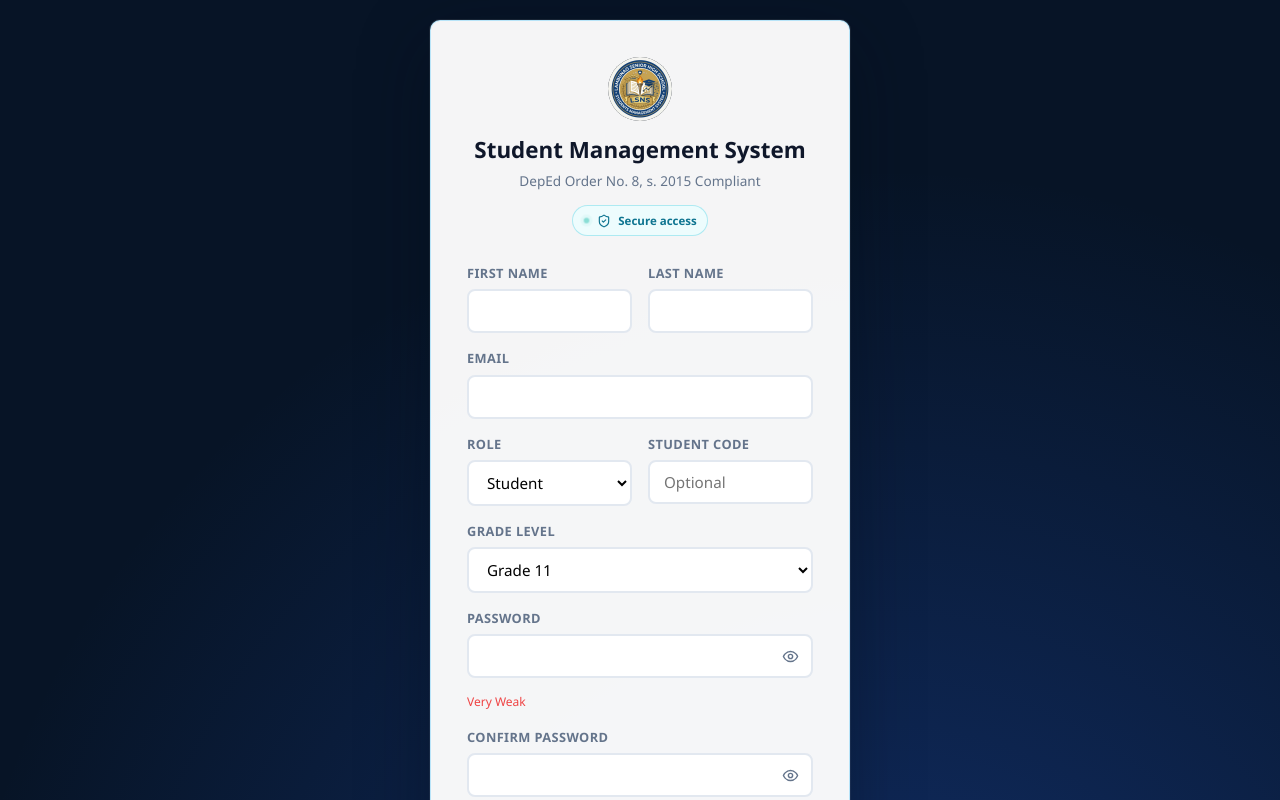
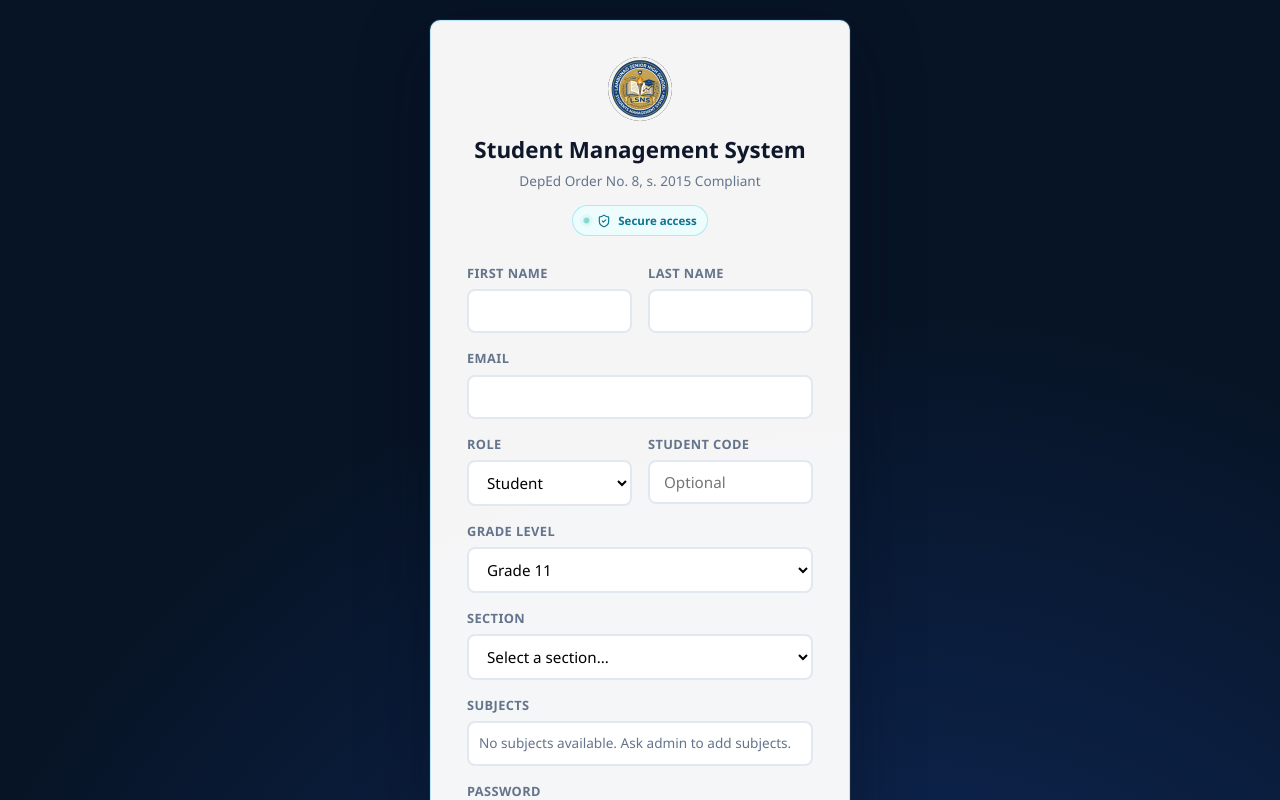
Before and after one commit to ronielnyke/LSNS_Portal, a React (Vite) app: page /register in a window 1280 px wide. Shown: the top 800 px of the page. Built offline with nearby package versions, Linux system fonts and the light colour scheme.

Commit message:
update code and styles

```diff
--- a/src/pages/Register.tsx
+++ b/src/pages/Register.tsx
@@ -12,7 +12,9 @@ export default function Register() {
   const { login } = useAuth();
   const [form, setForm] = useState({
     first_name: '', last_name: '', email: '', password: '', confirm: '',
-    role: 'student' as 'student' | 'teacher', code: '', grade_level: 'Grade 11'
+    role: 'student' as 'student' | 'teacher', code: '', grade_level: 'Grade 11',
+    section_id: null as number | null,
+    subject_ids: [] as number[],
   });
   const [error, setError] = useState('');
   const [loading, setLoading] = useState(false);
@@ -50,10 +52,10 @@ export default function Register() {
           first_name: form.first_name,
           last_name: form.last_name,
           grade_level: form.grade_level,
-          section_id: null,
-          subject_ids: [],
+          section_id: form.section_id,
+          subject_ids: form.subject_ids,
           created_at: new Date().toISOString(),
-          final_ban: false
+          final_ban: false,
         };
         db.students.add(student);
       } else {
@@ -97,6 +99,7 @@ export default function Register() {
           </div>
         </div>
         {form.role === 'student' && (
+          <>
             <div className="form-group">
               <label>Grade Level</label>
               <select value={form.grade_level} onChange={e=>setForm({...form,grade_level:e.target.value})}>
@@ -104,6 +107,33 @@ export default function Register() {
                 <option value="Grade 12">Grade 12</option>
               </select>
             </div>
+            <div className="form-group">
+              <label>Section</label>
+              <select value={form.section_id ?? ''} onChange={e=>setForm({...form,section_id:e.target.value ? Number(e.target.value) : null})}>
+                <option value="">Select a section...</option>
+                {db.sections.getAll().map(section => (
+                  <option key={section.id} value={section.id}>{section.name} (Grade {section.grade_level})</option>
+                ))}
+              </select>
+            </div>
+            <div className="form-group">
+              <label>Subjects</label>
+              <div style={{display:'flex',flexWrap:'wrap',gap:'8px',padding:'10px',border:'2px solid var(--border)',borderRadius:'8px',background:'#fff'}}>
+                {db.subjects.getAll().filter(sub => !sub.grade_level || sub.grade_level === form.grade_level).map(subject => (
+                  <label key={subject.id} style={{display:'inline-flex',alignItems:'center',gap:'6px',padding:'6px 12px',borderRadius:'999px',border:'1px solid var(--border)',background:form.subject_ids.includes(subject.id) ? 'var(--primary-light)' : '#f8fafc',color:form.subject_ids.includes(subject.id) ? 'var(--primary)' : 'var(--text)',fontSize:'0.85rem',cursor:'pointer',transition:'all 0.2s',userSelect:'none'}}>
+                    <input type="checkbox" checked={form.subject_ids.includes(subject.id)} onChange={() => {
+                      const ids = form.subject_ids.includes(subject.id)
+                        ? form.subject_ids.filter(id => id !== subject.id)
+                        : [...form.subject_ids, subject.id];
+                      setForm({...form, subject_ids: ids});
+                    }} style={{accentColor:'var(--primary)'}} />
+                    {subject.code} — {subject.name}
+                  </label>
+                ))}
+                {db.subjects.getAll().length === 0 && <span style={{color:'var(--text-light)',fontSize:'0.85rem'}}>No subjects available. Ask admin to add subjects.</span>}
+              </div>
+            </div>
+          </>
         )}
         <div className="form-group">
           <label>Password</label>
--- a/src/types.ts
+++ b/src/types.ts
@@ -23,7 +23,7 @@ export interface Student {
   subject_ids?: number[];
   drop_out_overridden?: boolean;
   second_chance_used?: boolean;
-  final_ban: boolean;
+  final_ban?: boolean;
   blocked_reason?: string;
   blocked_at?: string;
   attendance_review_from?: string;
@@ -45,6 +45,7 @@ export interface Teacher {
 export type TrackType = 'core' | 'academic_math' | 'academic_research' | 'tvl';
 
 export interface Subject {
+  grade_level: any;
   id: number;
   code: string;
   name: string;
```
Lines whose indentation alone changed are shown as unchanged.
